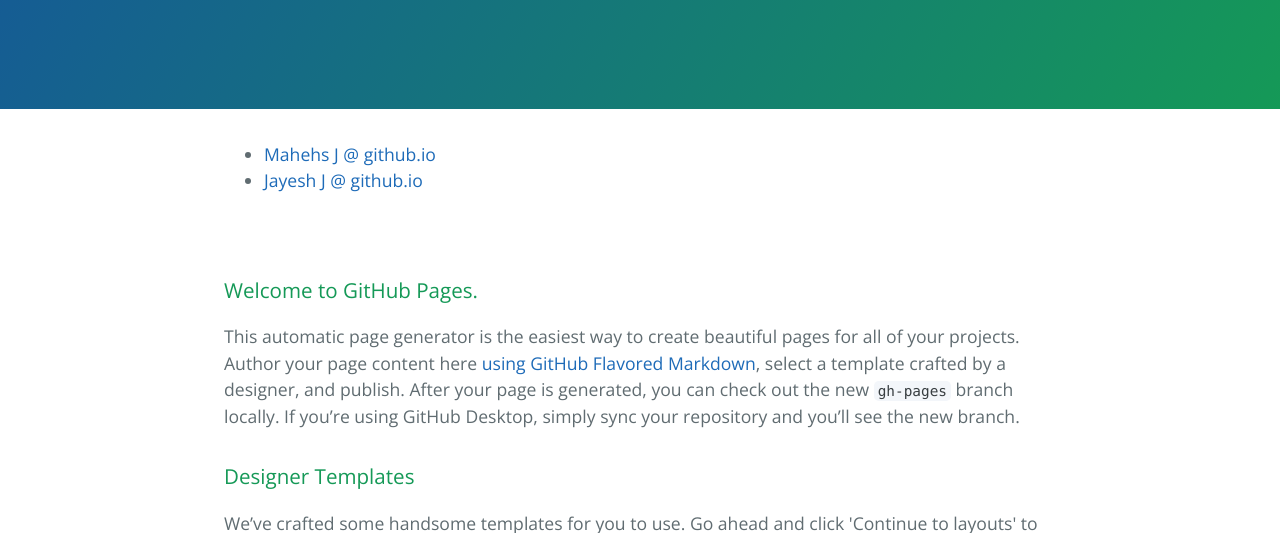
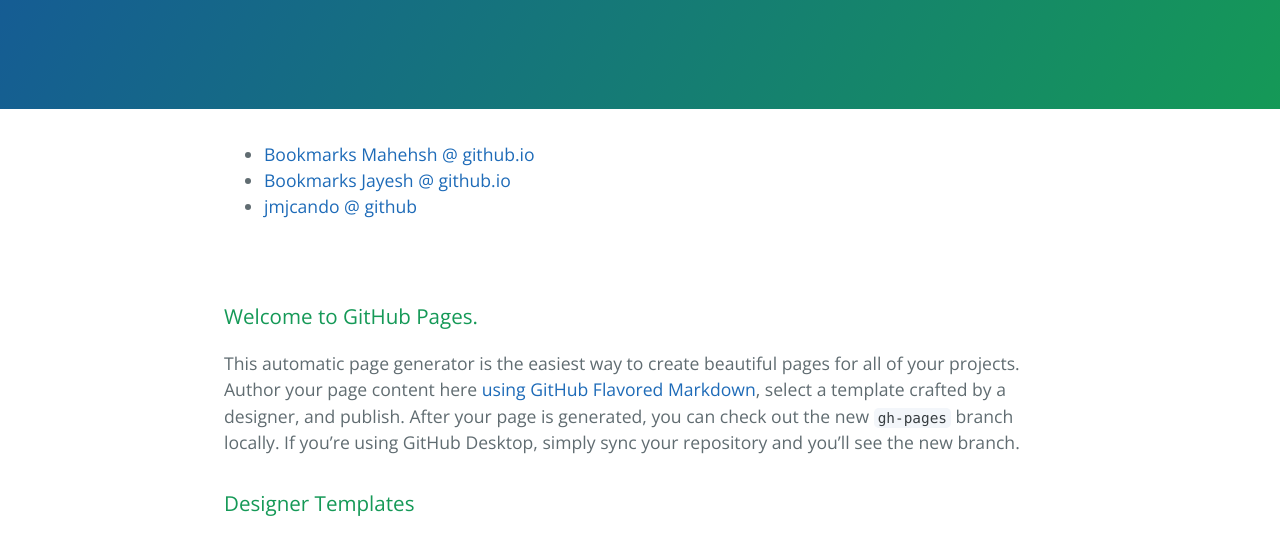
Before and after one commit to jmjcando/jmjcando.github.io, a plain HTML site: page index.html in a window 1280 px wide. Shown: the part 208-741 px from the top of the page. Drawn offline with nearby package versions, Linux system fonts and the light colour scheme.

Commit message:
added link of github repository page

```diff
--- a/index.html
+++ b/index.html
@@ -16,11 +16,12 @@
     </section>
 
     <section class="main-content">
-<ul>
-  <li><a href="http://jmjcando.github.io/bookmarks/">Mahehs J @ github.io </a></li>
-  <li><a href="http://jmjcando.github.io/bookmarks/jmj.htm">Jayesh J @ github.io </a></li>
-</ul>
-</section>
+      <ul>
+        <li><a href="http://jmjcando.github.io/bookmarks/">Bookmarks Mahehsh @ github.io </a></li>
+        <li><a href="http://jmjcando.github.io/bookmarks/jmj.htm">Bookmarks Jayesh @ github.io </a></li>
+        <li><a href="https://github.com/jmjcando">jmjcando @ github</a></li>
+      </ul>
+    </section>
 
     <section class="main-content">
       <h3>
```
